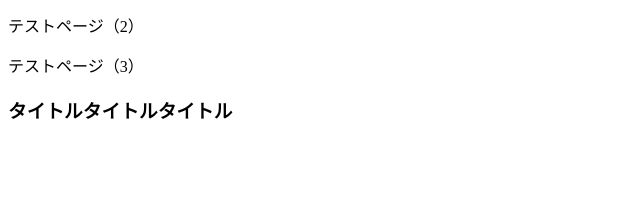
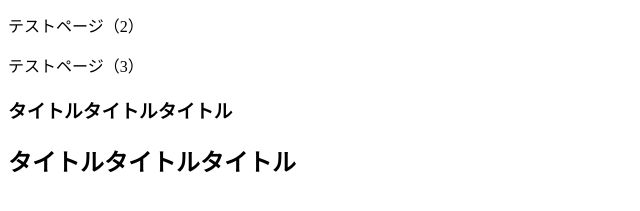
Before and after one commit to tadenuuu/test, a plain HTML site: page index.html in a window 1280 px wide. Shown: the part 107-318 px from the top of the page, without its empty margins (0-640 px from the left). Drawn offline with Linux system fonts and the light colour scheme.

Commit message:
h2追加

```diff
--- a/index.html
+++ b/index.html
@@ -9,5 +9,6 @@
         <p>テストページ（2）</p>
         <p>テストページ（3）</p>
         <h3>タイトルタイトルタイトル</h3>
+        <h2>タイトルタイトルタイトル</h2>
     </body>
 </html>
```
